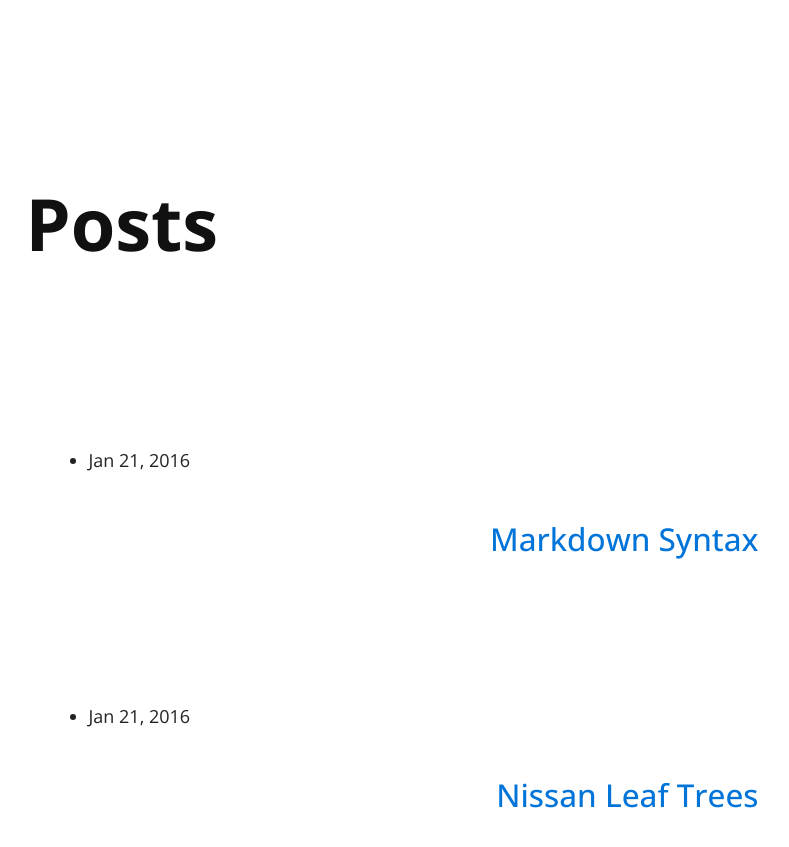
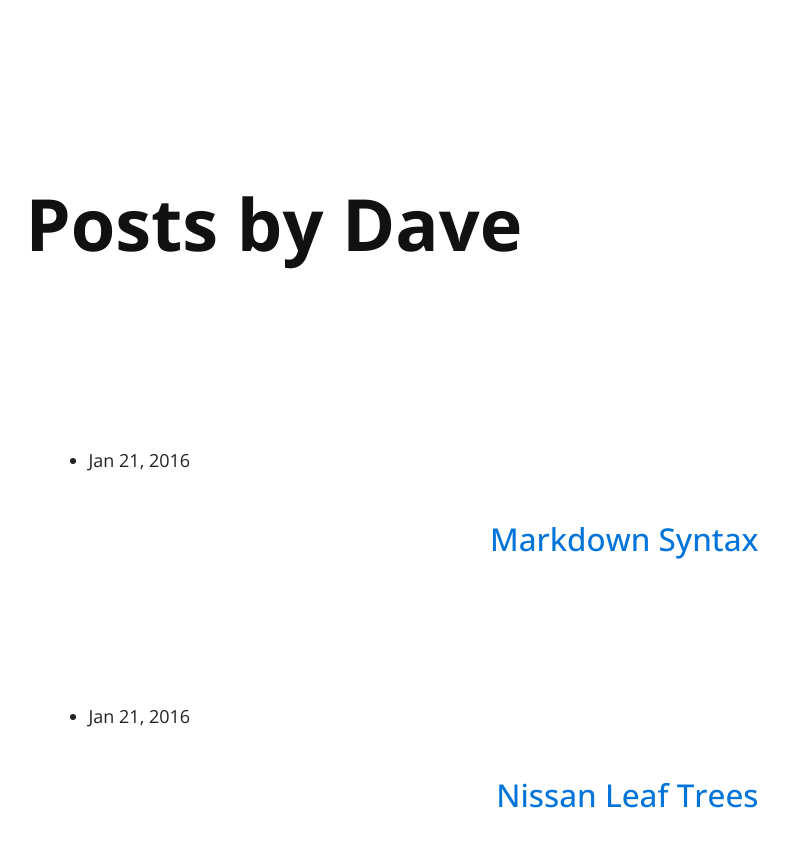
Before and after one commit to wireddude/wireddude.github.io, a Jekyll site: the page built from index.html, in a window 1280 px wide and 900 px high. Shown: the top 847 px of the window, without its empty margins (266-1055 px from the left). Built offline with Jekyll 4.4.1, drawn with Linux system fonts in a browser that asks for light colours.

Commit message:
Update index.html

```diff
--- a/index.html
+++ b/index.html
@@ -4,7 +4,7 @@ layout: post
 
 <div class="home">
 
-  <h1 class="page-heading">Posts</h1>
+  <h1 class="page-heading">Posts by Dave</h1>
 
   <ul class="post-list">
     {% for post in site.posts %}
```
